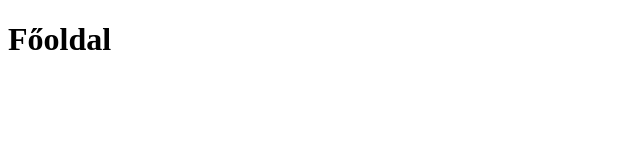
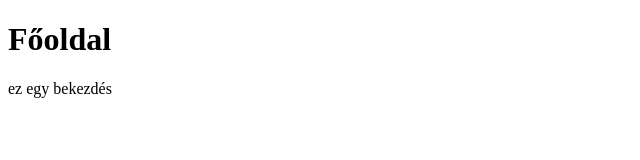
Before and after one commit to kovacsnandor/superhero, a plain HTML site: page index.html in a window 1280 px wide. Shown: the whole page, without its empty margins (0-640 px from the left). Drawn offline with Linux system fonts and the light colour scheme.

Commit message:
Az összes létező fájl v0.1

```diff
--- a/index.html
+++ b/index.html
@@ -6,5 +6,7 @@
 </head>
 <body>
     <h1>Főoldal</h1>
+
+    <p>ez egy bekezdés</p>
 </body>
 </html>
```
